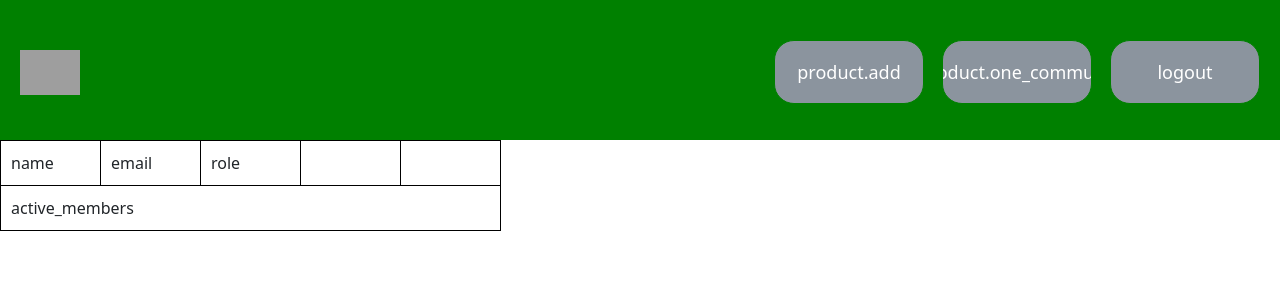
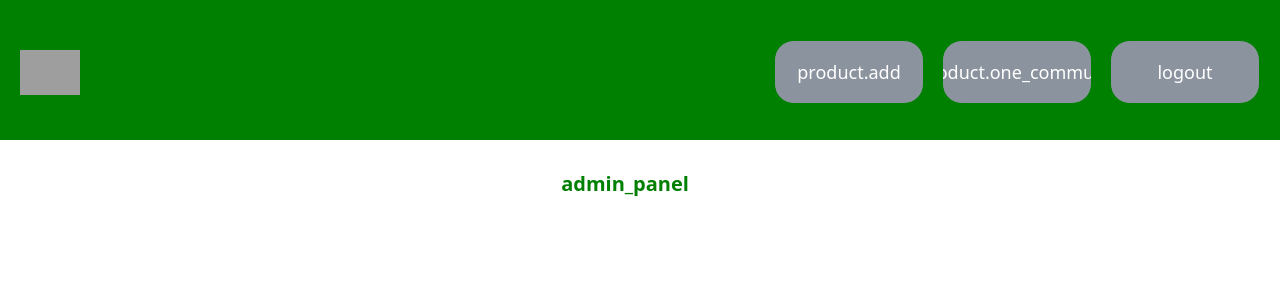
Before and after one commit to sistem442/Shopping, a Symfony app: template templates/commune/admin_panel.html.twig in a window 1280 px wide. Shown: the top 300 px of the page. Run offline with Twig, Linux system fonts and the light colour scheme; the template is opened without the code that fills it, so the values that code supplies are empty; some libraries are stand-ins or nearby versions; grey boxes are pictures that could not be loaded.

Commit message:
Worked on page admin_panel.html.twig

```diff
--- a/public/styles/main.css
+++ b/public/styles/main.css
@@ -19,3 +19,38 @@ input:-webkit-autofill:active{
 *{
     font-family: Noto Sans, serif;
 }
+.liste {
+    border-radius: 16px;
+    background: var(--beige, #ECEADE);
+    padding: 15px;
+    width: 374px;
+    height: 78px;
+    margin-bottom: 15px;
+}
+
+* {
+    box-sizing: border-box;
+}
+
+.box {
+    float: left;
+    width: 33.33%;
+    padding: 5px;
+}
+
+.clearfix {
+    padding-top: 10px;
+    color: var(--dark-green, #163F2F);
+    text-align: center;
+    font-family: Noto Sans, serif;
+    font-size: 15px;
+    font-style: normal;
+    font-weight: 700;
+    line-height: normal;
+}
+
+.clearfix::after {
+    content: "";
+    clear: both;
+    display: table;
+}
--- a/public/styles/menu.css
+++ b/public/styles/menu.css
@@ -4,7 +4,7 @@
 
 a {
     text-decoration: none;
-    color: #fff !important;
+    color: #fff;
 }
 
 li {
--- a/src/Controller/ProductController.php
+++ b/src/Controller/ProductController.php
@@ -42,7 +42,7 @@ class ProductController extends AbstractController
         }
         return $this->render('product/new.html.twig', [
             'form' => $form,
-            'name' => 'Name'
+            'edit' => false
         ]);
     }
 
@@ -85,6 +85,7 @@ class ProductController extends AbstractController
 
         return $this->render('product/new.html.twig', [
             'form' => $form,
+            'edit' => true
         ]);
     }
 
--- a/templates/commune/admin_panel.html.twig
+++ b/templates/commune/admin_panel.html.twig
@@ -1,106 +1,89 @@
 {% extends 'base.html.twig' %}
 {% block title %}{{ 'admin_panel'|trans }}{% endblock %}
 {% block body %}
-    <style>
-        table {
-            border: 1px solid;
-            padding: 10px;
-        }
-
-        th, td {
-            border: 1px solid black;
-            width: 100px;
-            overflow: hidden;
-            padding: 10px;
-        }
-
-        .example-wrapper {
-            margin: 1em auto;
-            max-width: 800px;
-            width: 95%;
-            font: 18px/1.5 sans-serif;
-        }
-
-        .example-wrapper code {
-            padding: 2px 6px;
-        }
-
-        .field {
-
-        }
-    </style>
-    <div class="row2">
     {% include 'menu.html.twig' %}
-        <div class="col-9">
     {% block main %}
-                <table>
-                    <tr>
-                        <td> {{ 'name'|trans }} </td>
-                        <td> {{ 'email'|trans }} </td>
-                        <td> {{ 'role'|trans }} </td>
-                        <td></td>
-                        <td></td>
-                    </tr>
-                    <tr class="produkt"><td class="field" colspan="5"> {{ 'active_members'|trans }}</td></tr>
+        <div class="container-fluid" style="width: 414px;">
+        <div class="row">
+            <div class="page_name" style="padding-left: 0">{{ 'admin_panel'|trans }}</div>
             {% for roommate in active_roommates %}
-                        <tr class="product">
-                            <td class="field"> {{ roommate.name }} </td>
-                            <td class="field"> {{ roommate.email }} </td>
-                            <td class="field" id="{{ roommate.id }}">
+                <div class="row liste">
+                    <div class="col-5">
+                        <div class="row">{{ roommate.name }}</div>
+                        <div class="row">{{ roommate.email }}</div>
+                    </div>
+                    <div class="col-3" style="text-align: center" id="{{ roommate.id }}">
                         {% for role in roommate.roles %}
-                                    {%if(role == 'ROLE_ADMIN')%}
+                            {% if(role == 'ROLE_ADMIN') %}
                                 Admin
                             {% elseif(role == "ROLE_USER" and 'ROLE_ADMIN' not in roommate.roles ) %}
                                 User
-                                    {%endif%}
+                            {% endif %}
                         {% endfor %}
-                            </td>
-                            <td class="field"><button type="button" onclick="toggleAdmin({{roommate.id }})">toggle admin</button></td>
-                            <td class="field"><a href="{{ path('user_deactivate', {id: roommate.id}) }}" >deactivate</a></td>
-                        </tr>
+                    </div>
+                    <div class="col-4" style="text-align: center">
+                        <div class="row">
+                            <button type="button" onclick="toggleAdmin({{ roommate.id }})">toggle admin</button>
+                        </div>
+                        <div class="row">
+                            <a style="color: red"
+                               href="{{ path('user_deactivate', {id: roommate.id}) }}">deactivate</a>
+                        </div>
+                    </div>
+                </div>
             {% endfor %}
-                    {% if (inactive_roommates)%}
-                        <tr class="produkt"><td colspan="5" class="field"> {{ 'inactive_members'|trans }}</td></tr>
+        </div>
+        <div class="row" style="height: 20px"></div>
+        {% if (inactive_roommates) %}
+            <div class="row">
+                <div class="row" style="color: #1c7430"> {{ 'inactive_members'|trans }}</div>
                 {% for roommate in inactive_roommates %}
-                                <tr class="product">
-                                    <td class="field"> {{ roommate.name }} </td>
-                                    <td class="field"> {{ roommate.email }} </td>
-                                    <td class="field" id="{{ roommate.id }}">
+                    <div class="row liste">
+                        <div style="" class="col-5">
+                            <div class="row">{{ roommate.name }}</div>
+                            <div class="row">{{ roommate.email }}</div>
+                        </div>
+                        <div class="col-3" style="text-align: center" id="{{ roommate.id }}">
                             {% for role in roommate.roles %}
-                                            {%if(role == 'ROLE_ADMIN')%}
+                                {% if(role == 'ROLE_ADMIN') %}
                                     Admin
                                 {% elseif(role == "ROLE_USER" and 'ROLE_ADMIN' not in roommate.roles ) %}
                                     User
-                                            {%endif%}
+                                {% endif %}
                             {% endfor %}
-                                    </td>
-                                    <td class="field"><button type="button" onclick="toggleAdmin({{roommate.id }})">toggle admin</button></td>
-                                    <td class="field"><a href="{{ path('user_activate', {id: roommate.id}) }}" >activate</a></td>
-                                </tr>
-                            {% endfor %}
-                    {% endif %}
-                </table>
-            {% endblock %}
+                        </div>
+                        <div class="col-4">
+                            <div class="row">
+                                <button type="button" onclick="toggleAdmin({{ roommate.id }})">toggle admin</button>
+                            </div>
+                            <div class="row" style="text-align: center">
+                                <a style="color: #1c7430"
+                                   href="{{ path('user_activate', {id: roommate.id}) }}">activate</a>
                             </div>
                         </div>
+                    </div>
+                {% endfor %}
+            </div>
+        {% endif %}
 
+
+    {% endblock %}
     <script>
         function toggleAdmin(id) {
             const xhttp = new XMLHttpRequest();
             var response;
-        xhttp.onreadystatechange = function() {
+            xhttp.onreadystatechange = function () {
                 if (this.readyState == 4 && this.status == 200) {
                     response = String(this.responseText);
-                if( response === '"last admin"') {
+                    if (response === '"last admin"') {
                         alert("There must be at least one admin in community!");
-                }
-                else{
+                    } else {
                         document.getElementById(id).innerHTML =
-                       response.substring(1, response.length-1);
+                            response.substring(1, response.length - 1);
                     }
                 }
             };
-        xhttp.open("GET", "/en/commune/toggle_admin/"+id);
+            xhttp.open("GET", "/en/commune/toggle_admin/" + id);
             xhttp.send();
         }
     </script>
```
Also changed, not shown: templates/product/new.html.twig (+7 -1 lines), templates/product/products.html.twig (+0 -61 lines), 4 other files. Lines whose indentation alone changed are shown as unchanged.
